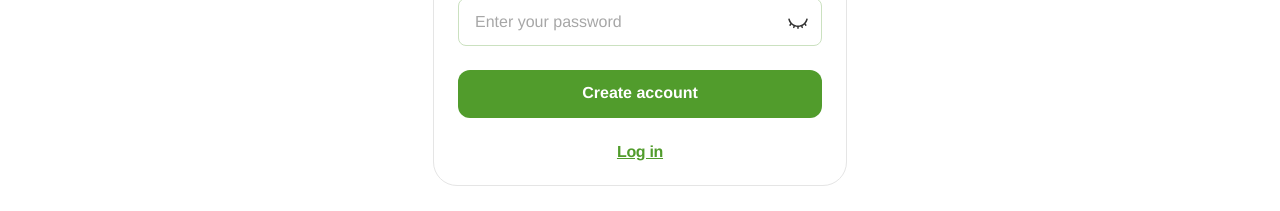
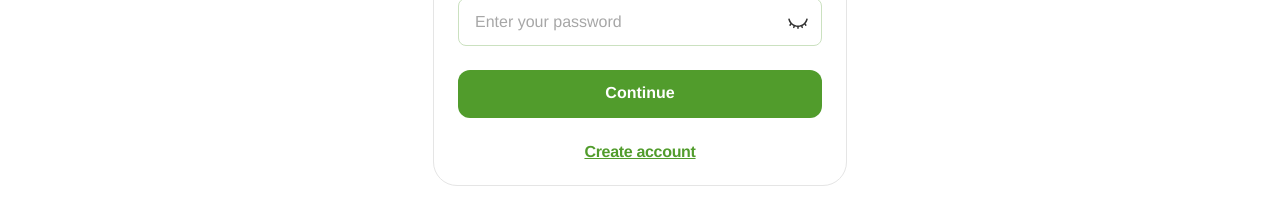
Before and after one commit to vladchyzhyk/Marocimmo, a Next.js app: page /sign-in in a window 1280 px wide. Shown: the part 509-720 px from the top of the page. Built offline with nearby package versions, Linux system fonts and the light colour scheme.

Commit message:
fix: updated sign in/up forms places

```diff
--- a/src/components/Header.tsx
+++ b/src/components/Header.tsx
@@ -222,7 +222,7 @@ const Header = ({ className = '' }: HeaderProps) => {
             )}
             {!user.isLoggedIn && (
               <Link
-                href="/sign-up"
+                href="/sign-in"
                 className="flex md:hidden items-center justify-center px-4 h-12 rounded-[8px] bg-[var(--bg-tint)] border border-[var(--border)] hover:border-[var(--accent-green)]"
               >
                 <span>Log in</span>
@@ -240,7 +240,7 @@ const Header = ({ className = '' }: HeaderProps) => {
             )}
             {!user.isLoggedIn && (
               <Link
-                href="/sign-up"
+                href="/sign-in"
                 className="hidden md:flex items-center justify-center px-4 h-12 rounded-[8px] bg-[var(--bg-tint)] border border-[var(--border)] hover:border-[var(--accent-green)] whitespace-nowrap"
               >
                 <span>Log in</span>
--- a/src/components/auth/AuthFormWrapper.tsx
+++ b/src/components/auth/AuthFormWrapper.tsx
@@ -85,7 +85,7 @@ const AuthFormWrapper = ({
           router.push(pathname === '/sign-in' ? '/sign-up' : '/sign-in');
         }}
       >
-        {pathname === '/sign-in' ? 'Log in' : 'Create account'}
+        {pathname === '/sign-up' ? 'Log in' : 'Create account'}
       </button>
     </form>
   );
--- a/src/components/auth/SignInForm.tsx
+++ b/src/components/auth/SignInForm.tsx
@@ -46,7 +46,7 @@ const SignInForm = ({ onSubmit, className = '' }: Props) => {
     <div className="h-full min-h-screen w-full flex md:items-center justify-center">
       <AuthFormWrapper
         title="Welcome"
-        submitLabel={'Create account'}
+        submitLabel={'Continue'}
         onSubmit={handleSubmit}
         className={className}
         submitDisabled={!email.trim() || !isEmailValid || !password.trim() || password.length < 8}
--- a/src/components/auth/SignUpForm.tsx
+++ b/src/components/auth/SignUpForm.tsx
@@ -61,7 +61,7 @@ const SignUpForm = ({ onSubmit, className = '' }: Props) => {
     <div className="h-full min-h-screen w-full flex justify-center items-center">
       <AuthFormWrapper
         title="Welcome"
-        submitLabel="Continue"
+        submitLabel="Create account"
         onSubmit={handleSubmit}
         className={className}
         submitDisabled={
```
